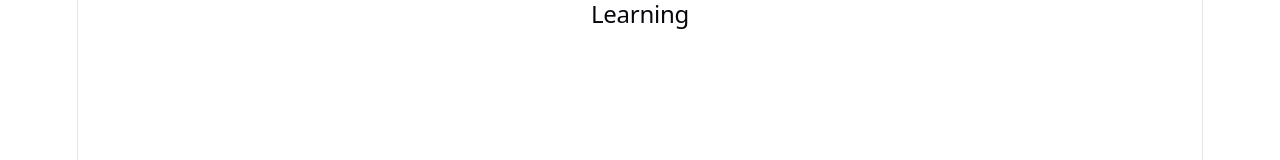
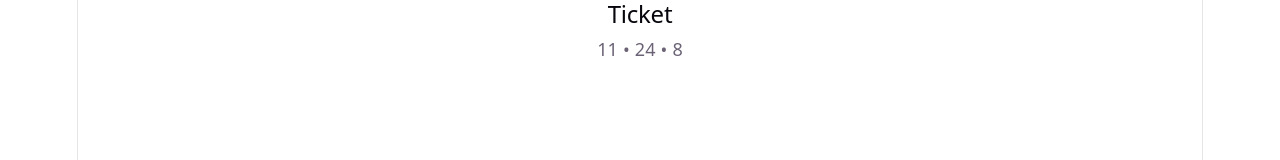
Before and after one commit to md-rahman67/react-lottery-game, a React (Vite) app: page / in a window 1280 px wide. Shown: the top 160 px of the page. Built offline with nearby package versions, Linux system fonts and the light colour scheme.

Commit message:
Generate random 3-digit ticket number

```diff
--- a/src/App.jsx
+++ b/src/App.jsx
@@ -1,11 +1,12 @@
-import './App.css'
+import './App.css';
+import Lottery from "./Lottery.jsx";
 
 function App() {
 
 
   return (
     <>
-      <h2>Learning</h2>
+      <Lottery />
     </>
   )
 }
--- /dev/null
+++ b/src/Lottery.jsx
@@ -0,0 +1,20 @@
+import { useState } from "react";
+import { genTicket } from "./helper";
+
+export default function Lottery() {
+
+    const [ticket, setTicket] = useState(genTicket(3));
+    return (
+        <>
+            <h2>Ticket</h2>
+
+            <p>
+                <span>{ticket[0]}</span>
+                <span> • </span>
+                <span>{ticket[1]}</span>
+                <span> • </span>
+                <span>{ticket[2]}</span>
+            </p>
+        </>
+    )
+}
--- /dev/null
+++ b/src/helper.js
@@ -0,0 +1,11 @@
+function genTicket(n) {
+    let arr = new Array(n);
+
+    for(let i=0; i<n; i++){
+        arr[i] = Math.floor(Math.random() * 25);
+    }
+
+    return arr;
+}
+
+export {genTicket}
```
